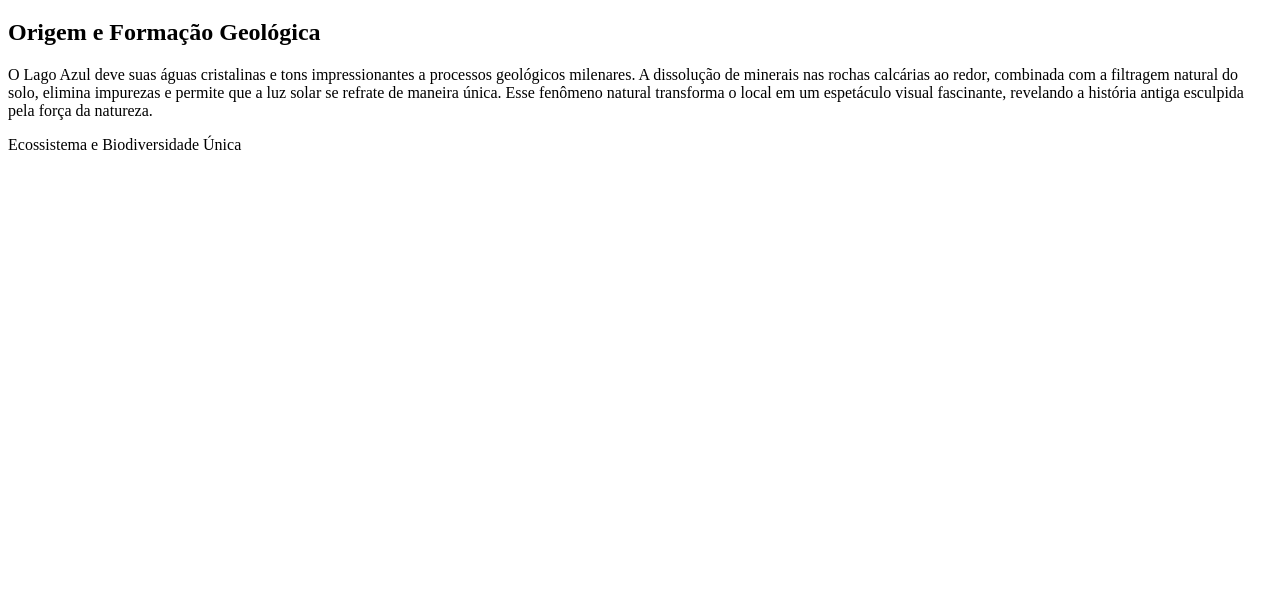
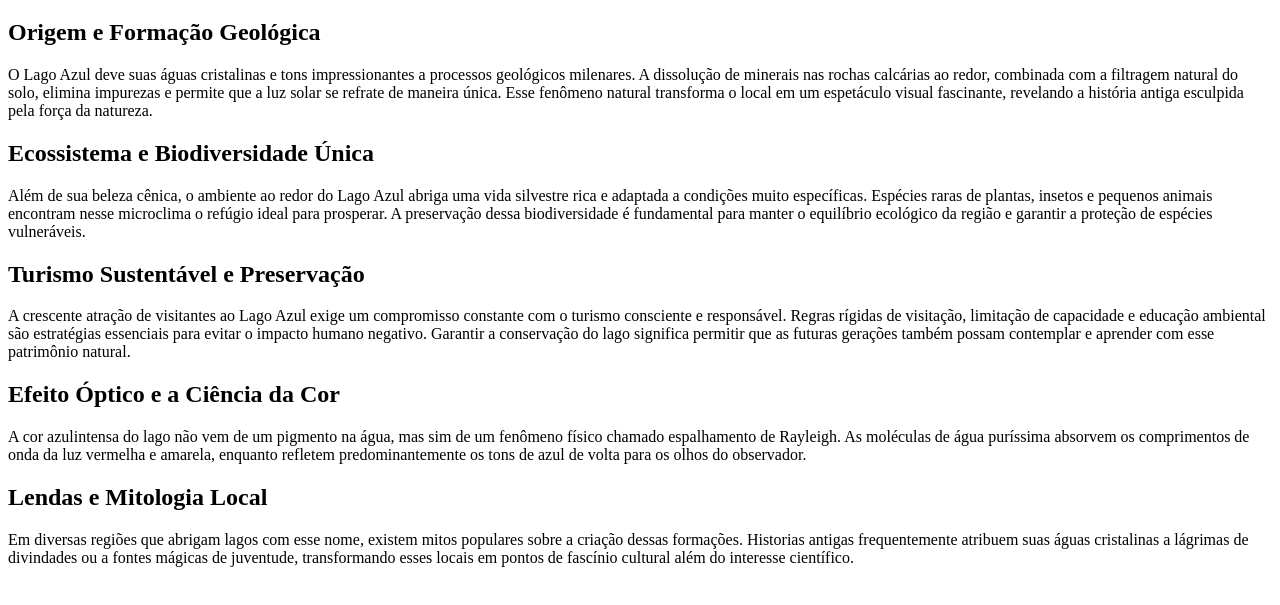
Before and after one commit to nicolaspaulamelo-ops/educacao-digital, a plain HTML site: page index.html in a window 1280 px wide. Shown: the part 61-666 px from the top of the page. Drawn offline with Linux system fonts and the light colour scheme.

Commit message:
adicionei as seçoes

```diff
--- a/index.html
+++ b/index.html
@@ -20,8 +20,42 @@
             espetáculo visual fascinante, revelando a história antiga esculpida pela força da natureza.
         </p>
     </section>
-    <section>Ecossistema e Biodiversidade Única
-</section>
+    <section>
+        <h2>Ecossistema e Biodiversidade Única
+    </section>
+    </h2>
+    <p>Além de sua beleza cênica, o ambiente ao redor do Lago Azul abriga uma vida silvestre rica e adaptada a condições
+        muito específicas. Espécies raras de plantas, insetos e pequenos animais encontram nesse microclima o refúgio
+        ideal para prosperar. A preservação dessa biodiversidade é fundamental para manter o equilíbrio ecológico da
+        região e garantir a proteção de espécies vulneráveis.
+    </p>
+    </section>
+    <section>
+        <h2>Turismo Sustentável e Preservação
+        </h2>
+        <p>A crescente atração de visitantes ao Lago Azul exige um compromisso constante com o turismo consciente e
+            responsável. Regras rígidas de visitação, limitação de capacidade e educação ambiental são estratégias
+            essenciais para evitar o impacto humano negativo. Garantir a conservação do lago significa permitir que as
+            futuras gerações também possam contemplar e aprender com esse patrimônio natural.
+        </p>
+    </section>
+    <section>
+        <h2>Efeito Óptico e a Ciência da Cor
+        </h2>
+        <p>A cor azulintensa do lago não vem de um pigmento na água, mas sim de um fenômeno físico chamado espalhamento
+            de Rayleigh. As moléculas de água puríssima absorvem os comprimentos de onda da luz vermelha e amarela,
+            enquanto refletem predominantemente os tons de azul de volta para os olhos do observador.
+        </p>
+    </section>
+    <section>
+        <h2>Lendas e Mitologia Local
+        </h2>
+        <p>Em diversas regiões que abrigam lagos com esse nome, existem mitos populares sobre a criação dessas
+            formações. Historias antigas frequentemente atribuem suas águas cristalinas a lágrimas de divindades ou a
+            fontes mágicas de juventude, transformando esses locais em pontos de fascínio cultural além do interesse
+            científico.
+        </p>
+    </section>
 
 
 </body>
```
